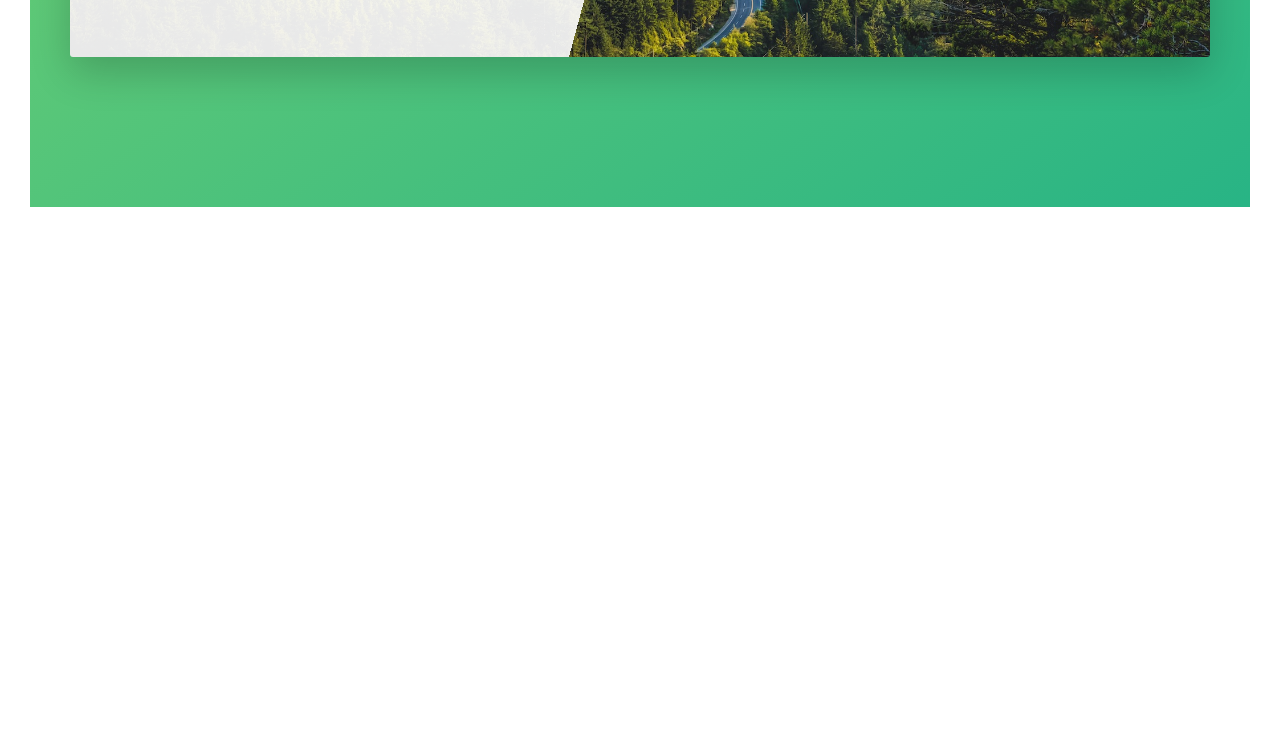
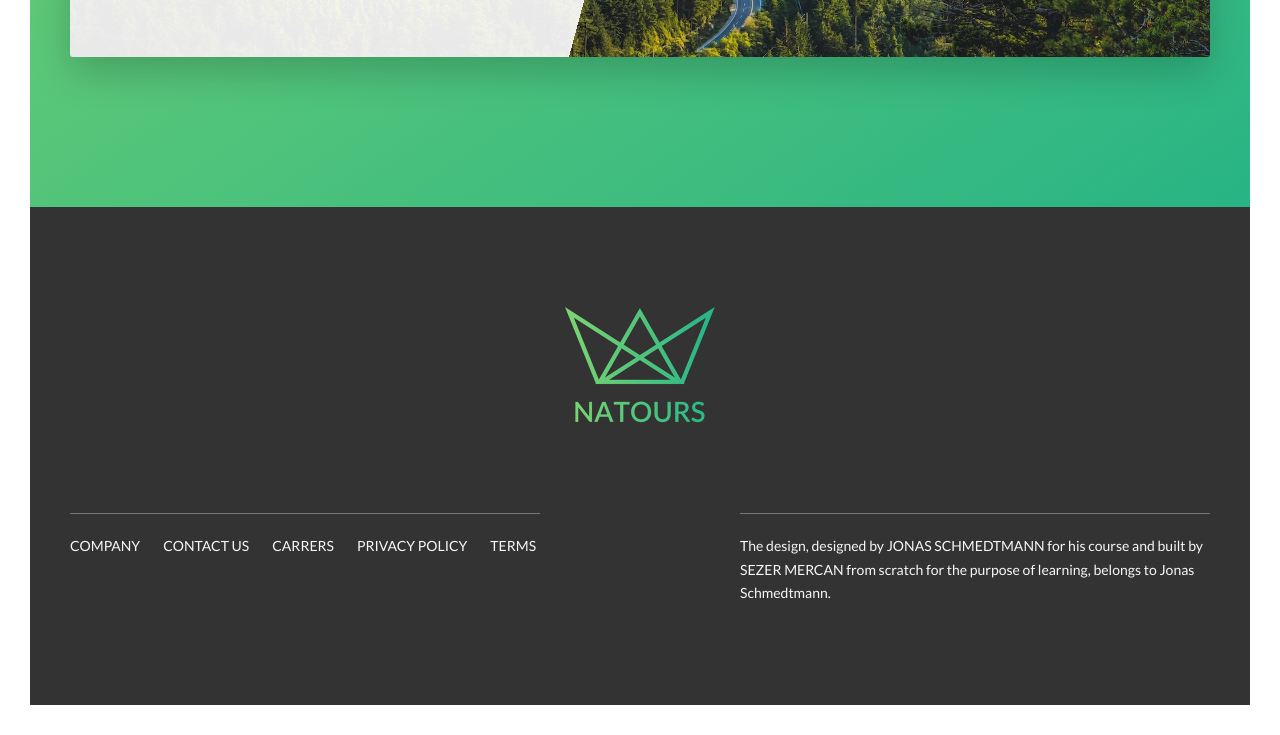
Before and after one commit to mercansezer/Natours, a website: page index.html in a window 1280 px wide. Shown: the part 5083-5818 px from the top of the page. Before the commit the page ends 5320 px from the top, so only its background shows below. Drawn offline with Linux system fonts and the light colour scheme.

Commit message:
Footer section finished.

```diff
--- a/index.html
+++ b/index.html
@@ -393,6 +393,43 @@
       </section>
     </main>
 
+    <footer class="footer">
+      <div class="footer__logo-box">
+        <img src="img/logo-green-2x.png" alt="Full logo" class="footer__logo" />
+      </div>
+      <div class="row">
+        <div class="grid--footer">
+          <div class="footer__navigation">
+            <ul class="footer__list">
+              <li class="footer__item">
+                <a href="#" class="footer__links">Company</a>
+              </li>
+              <li class="footer__item">
+                <a href="#" class="footer__links">Contact us</a>
+              </li>
+              <li class="footer__item">
+                <a href="#" class="footer__links">Carrers</a>
+              </li>
+              <li class="footer__item">
+                <a href="#" class="footer__links">Privacy policy</a>
+              </li>
+              <li class="footer__item">
+                <a href="#" class="footer__links">Terms</a>
+              </li>
+            </ul>
+          </div>
+
+          <p class="footer__copyright">
+            The design, designed by
+            <a href="#" class="footer__links"> JONAS SCHMEDTMANN</a> for his
+            course and built by
+            <a href="#" class="footer__links">SEZER MERCAN</a> from scratch for
+            the purpose of learning, belongs to Jonas Schmedtmann.
+          </p>
+        </div>
+      </div>
+    </footer>
+
     <div class="popup hidden">
       <div class="popup__content">
         <div class="popup__left">
--- /dev/null
+++ b/sass/layout/_footer.scss
@@ -0,0 +1,53 @@
+.footer {
+  background-color: $color-grey-dark-3;
+  padding: 10rem 0;
+  font-size: 1.4rem;
+  color: $color-grey-ligh-1;
+
+  &__logo {
+    width: 15rem;
+    height: auto;
+
+    &-box {
+      text-align: center;
+      margin-bottom: 8rem;
+    }
+  }
+  &__navigation {
+    border-top: 1px solid $color-grey-dark;
+    width: 100%;
+    padding-top: 2rem;
+  }
+  &__list {
+    list-style: none;
+    display: flex;
+    gap: 2.3rem;
+  }
+  &__item {
+    text-transform: uppercase;
+  }
+  &__links {
+    &:link,
+    &:visited {
+      text-decoration: none;
+      color: $color-grey-ligh-1;
+      display: inline-block;
+      background-color: $color-grey-dark-3;
+      transition: all 0.2s;
+      text-transform: uppercase;
+    }
+    &:hover,
+    &:active {
+      color: $color-primary;
+      box-shadow: 0 1rem 2rem rgba($color-black, 0.4);
+      transform: rotate(5deg) scale(1.2);
+    }
+  }
+
+  //COPYRIGHT
+  &__copyright {
+    width: 100%;
+    border-top: 1px solid $color-grey-dark;
+    padding-top: 2rem;
+  }
+}
--- a/sass/layout/_grid.scss
+++ b/sass/layout/_grid.scss
@@ -18,4 +18,9 @@
     grid-template-columns: repeat(4, 1fr);
     gap: 5rem;
   }
+  &--footer {
+    display: grid;
+    grid-template-columns: 1fr 1fr;
+    gap: 20rem;
+  }
 }
--- a/sass/main.scss
+++ b/sass/main.scss
@@ -17,5 +17,6 @@
 @import "layout/navigation";
 @import "layout/header";
 @import "layout/grid";
+@import "layout/footer";
 
 @import "pages/home";
```
Also changed, not shown: css/style.css.
